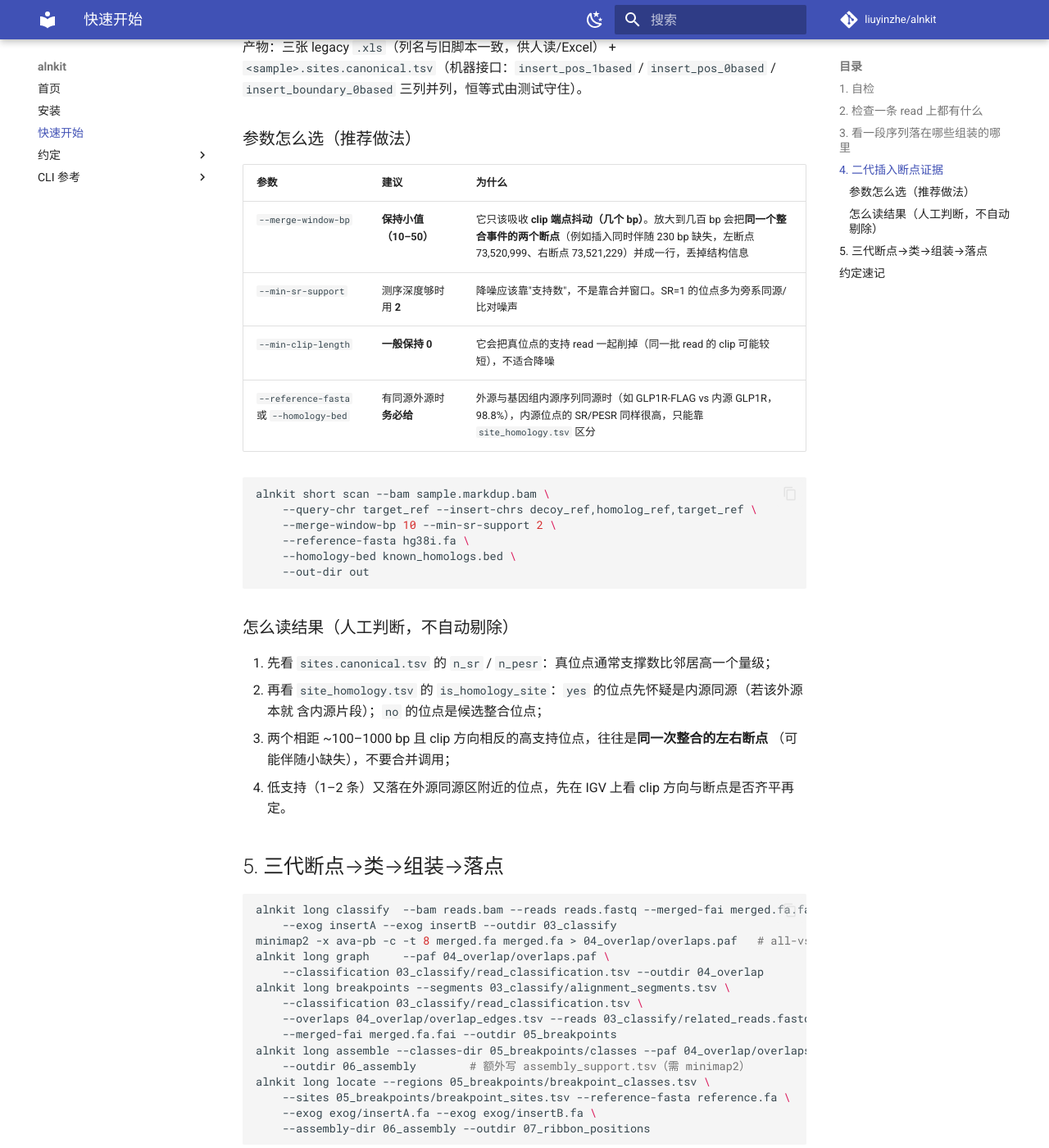
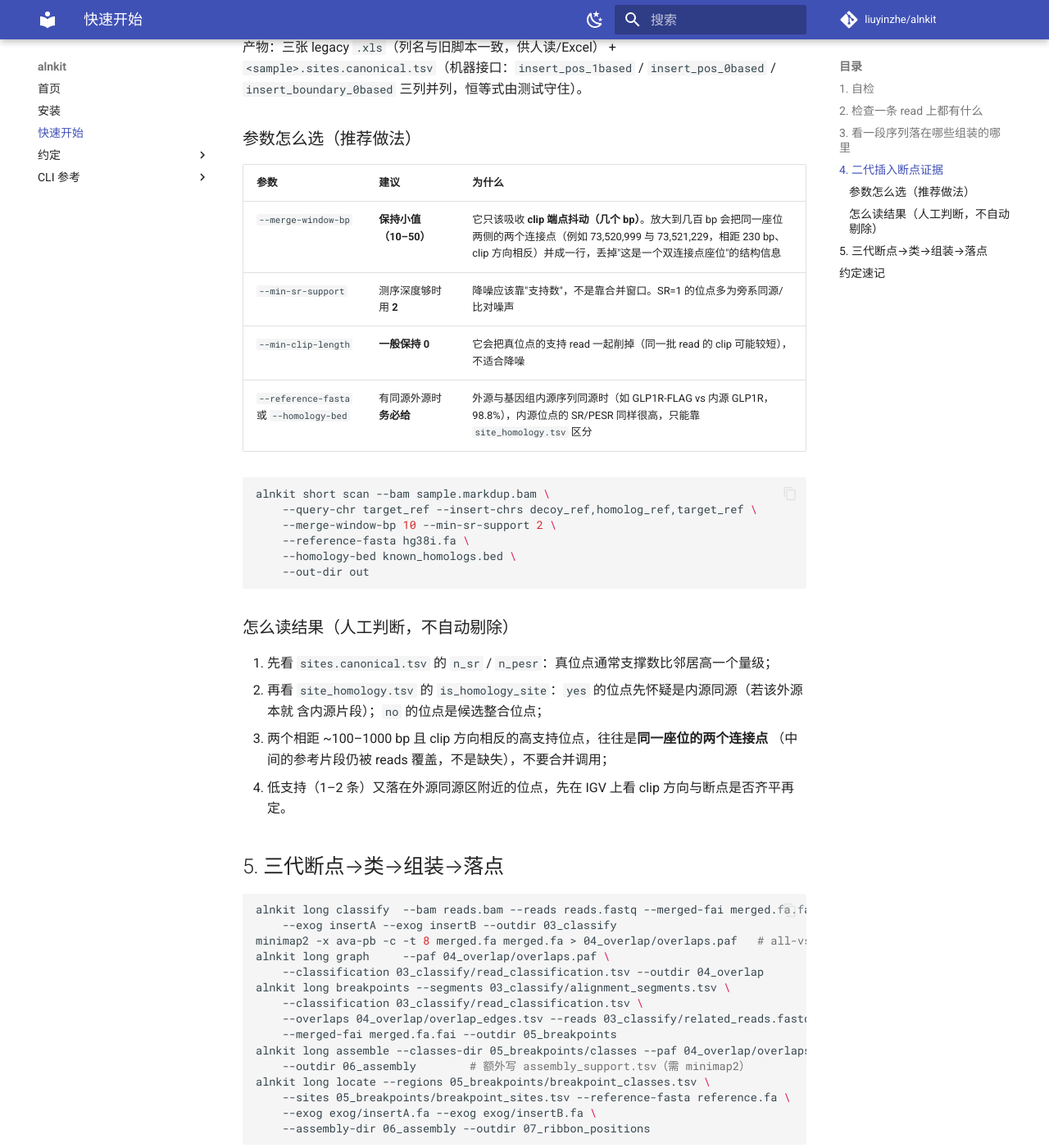
Before and after one commit to liuyinzhe/alnkit, an MkDocs documentation site: the page built from docs/quickstart.md, in a window 1280 px wide and 1400 px high, scrolled down 969 px. Shown: the whole window at 82% size. Built offline with MkDocs 1.6.1 and Material for MkDocs 9.7.7, drawn with Linux system fonts in a browser that asks for light colours; comment, search, counter and statistics services are not loaded.

Commit message:
release: 0.5.0
自 0.4.0 以来的新增（全部为可选、默认不改变历史产物）：
- short scan --check-markdup：用两端 5' 坐标核对 markdup 标记，再用 MD 判断重复是否同序列；
- short scan --min-sr-support：位点级最小支持数过滤（默认 1 = 不过滤）；
- short scan --interference-scope {all,other}：同源干扰只看“其它插入”还是含 query；
- short scan --reference-fasta / --homology-bed + 新表 site_homology：同源位点诊断，
  真位点判 no、内源 GLP1R 两位点判 yes（identity 1.0、覆盖 98.1%）；
- docs/quickstart.md 增加“参数怎么选 / 怎么读结果”两节（推荐 --merge-window-bp 10–50、
  降噪用 --min-sr-support，并说明两个方向相反的连接点不要合并）。

版本 0.5.0（minor，无破坏性变更）；tag 与发布待人工确认。

```diff
--- a/docs/quickstart.md
+++ b/docs/quickstart.md
@@ -49,7 +49,7 @@ alnkit short scan --bam-dir ./bams --query-chr target_ref \
 
 | 参数 | 建议 | 为什么 |
 |---|---|---|
-| `--merge-window-bp` | **保持小值（10–50）** | 它只该吸收 **clip 端点抖动（几个 bp）**。放大到几百 bp 会把**同一个整合事件的两个断点**（例如插入同时伴随 230 bp 缺失，左断点 73,520,999、右断点 73,521,229）并成一行，丢掉结构信息 |
+| `--merge-window-bp` | **保持小值（10–50）** | 它只该吸收 **clip 端点抖动（几个 bp）**。放大到几百 bp 会把同一座位两侧的两个连接点（例如 73,520,999 与 73,521,229，相距 230 bp、clip 方向相反）并成一行，丢掉"这是一个双连接点座位"的结构信息 |
 | `--min-sr-support` | 测序深度够时用 **2** | 降噪应该靠"支持数"，不是靠合并窗口。SR=1 的位点多为旁系同源/比对噪声 |
 | `--min-clip-length` | **一般保持 0** | 它会把真位点的支持 read 一起削掉（同一批 read 的 clip 可能较短），不适合降噪 |
 | `--reference-fasta` 或 `--homology-bed` | 有同源外源时**务必给** | 外源与基因组内源序列同源时（如 GLP1R-FLAG vs 内源 GLP1R，98.8%），内源位点的 SR/PESR 同样很高，只能靠 `site_homology.tsv` 区分 |
@@ -68,8 +68,8 @@ alnkit short scan --bam sample.markdup.bam \
 1. 先看 `sites.canonical.tsv` 的 `n_sr` / `n_pesr`：真位点通常支撑数比邻居高一个量级；
 2. 再看 `site_homology.tsv` 的 `is_homology_site`：`yes` 的位点先怀疑是内源同源（若该外源本就
    含内源片段）；`no` 的位点是候选整合位点；
-3. 两个相距 ~100–1000 bp 且 clip 方向相反的高支持位点，往往是**同一次整合的左右断点**
-   （可能伴随小缺失），不要合并调用；
+3. 两个相距 ~100–1000 bp 且 clip 方向相反的高支持位点，往往是**同一座位的两个连接点**
+   （中间的参考片段仍被 reads 覆盖，不是缺失），不要合并调用；
 4. 低支持（1–2 条）又落在外源同源区附近的位点，先在 IGV 上看 clip 方向与断点是否齐平再定。
 
 ## 5. 三代断点→类→组装→落点
--- a/src/alnkit/__init__.py
+++ b/src/alnkit/__init__.py
@@ -6,6 +6,6 @@
 
 from __future__ import annotations
 
-__version__ = "0.4.0"
+__version__ = "0.5.0"
 
 __all__ = ["__version__"]
```
Also changed, not shown: CHANGELOG.md (+3 -2 lines).
